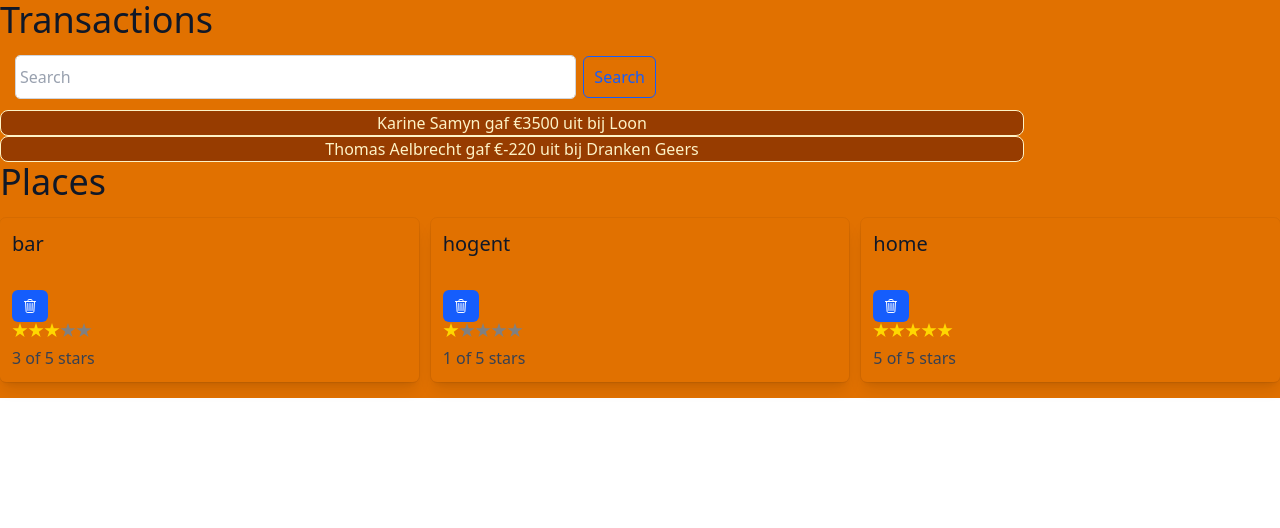
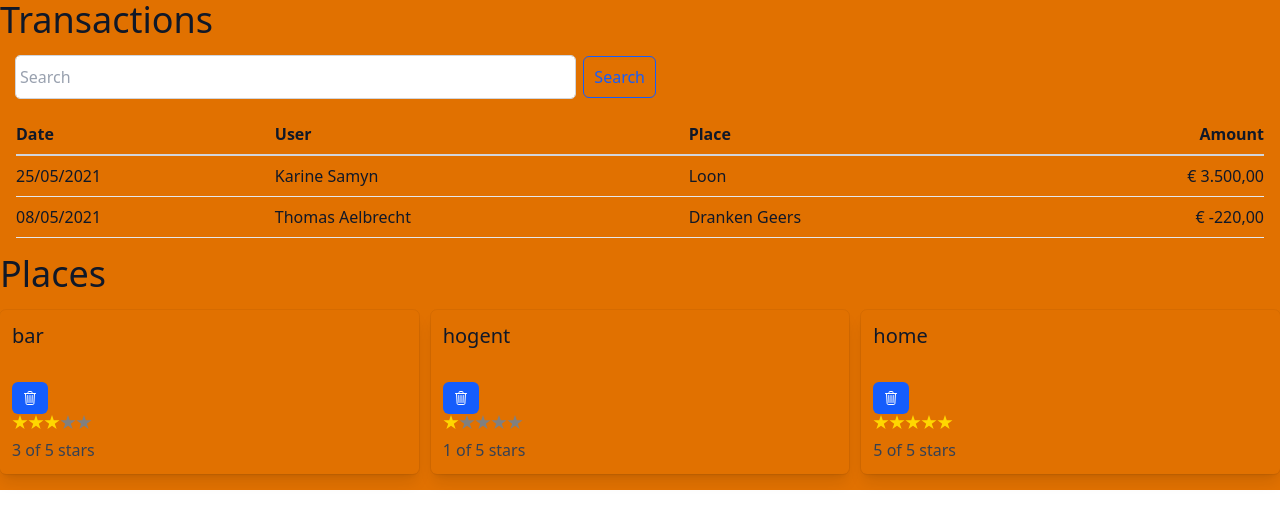
Before and after one commit to BennyClemmens/frontendweb-budget-2526, a React (Vite) app in the folder budget/: page / in a window 1280 px wide. Shown: the top 528 px of the page. Built offline with nearby package versions, Linux system fonts and the light colour scheme.

Commit message:
refactored transaction output to a table

```diff
--- a/budget/src/components/transactions/Transaction.jsx
+++ b/budget/src/components/transactions/Transaction.jsx
@@ -1,7 +1,24 @@
-export default function Transaction({ user, amount, place }) {
+// kan ook met react-intl (https://formatjs.io/docs/getting-started/installation/)
+const dateFormat = new Intl.DateTimeFormat('nl-BE', {
+  day: '2-digit',
+  month: '2-digit',
+  year: 'numeric',
+});
+
+const amountFormat = new Intl.NumberFormat('nl-BE', {
+  currency: 'EUR',
+  style: 'currency',
+  maximumFractionDigits: 2,
+  minimumFractionDigits: 2,
+});
+
+export default function Transaction({ amount, date, place, user }) { // id not used for now?
   return (
-    <div style={{ width: '80%' }} className="bg-amber-800 text-amber-100 border rounded-lg text-center">
-      {user.name} gaf €{amount} uit bij {place.name}
-    </div>
+    <tr className="border-b border-gray-200">
+      <td className="py-2">{dateFormat.format(new Date(date))}</td>
+      <td className="py-2">{user.name}</td>
+      <td className="py-2">{place.name}</td>
+      <td className='text-end py-2'>{amountFormat.format(amount)}</td>
+    </tr>
   );
 }
--- a/budget/src/components/transactions/TransactionsList.jsx
+++ b/budget/src/components/transactions/TransactionsList.jsx
@@ -1,6 +1,7 @@
 import Transaction from './Transaction';
 import { TRANSACTION_DATA } from '../../api/mock_data';
 import { useState, useMemo } from 'react';
+import TransactionsTable from './TransactionsTable';
 
 export default function TransactionList() {
   const [text, setText] = useState('');
@@ -37,14 +38,9 @@ export default function TransactionList() {
           Search
         </button>
       </div>
-      {filteredTransactions.map((trans) => (
-        <Transaction
-          key={trans.id}
-          user={trans.user}
-          place={trans.place}
-          amount={trans.amount}
-        />
-      ))}
+      <div className='m-4'>
+        <TransactionsTable transactions={filteredTransactions} />
+      </div>
     </>
   );
 }
--- /dev/null
+++ b/budget/src/components/transactions/TransactionsTable.jsx
@@ -0,0 +1,36 @@
+import Transaction from './Transaction';
+
+function TransactionsTable({ transactions }) {
+  if (transactions.length === 0) {
+    return (
+      <div className='alert alert-info'>There are no transactions yet.</div>
+    );
+  }
+
+  return (
+    <table className='table-auto w-full border-collapse'>
+      <thead>
+        <tr className="border-b-2 border-gray-300">
+          <th className="text-start py-2">Date</th>
+          <th className="text-start py-2">User</th>
+          <th className="text-start py-2">Place</th>
+          <th className='text-end py-2'>Amount</th>
+        </tr>
+      </thead>
+      <tbody>
+        {transactions.map((trans) => (
+          <Transaction
+            key={trans.id}
+            // id={trans.id}
+            amount={trans.amount}
+            date={trans.date}
+            place={trans.place}
+            user={trans.user}
+          />
+        ))}
+      </tbody>
+    </table>
+  );
+}
+
+export default TransactionsTable;
```
Also changed, not shown: 1 other file (tests, documents, lock files or other folders).
